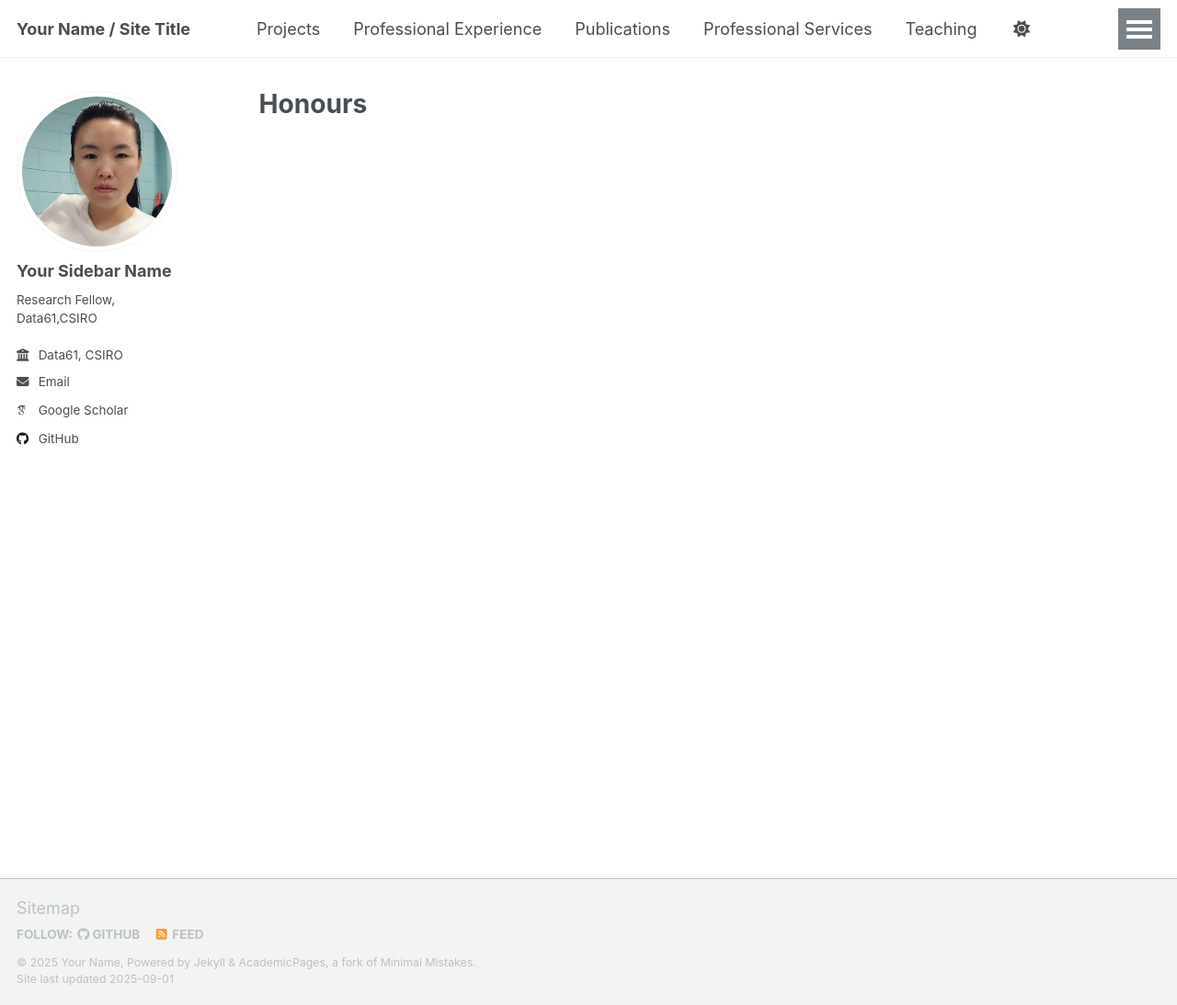
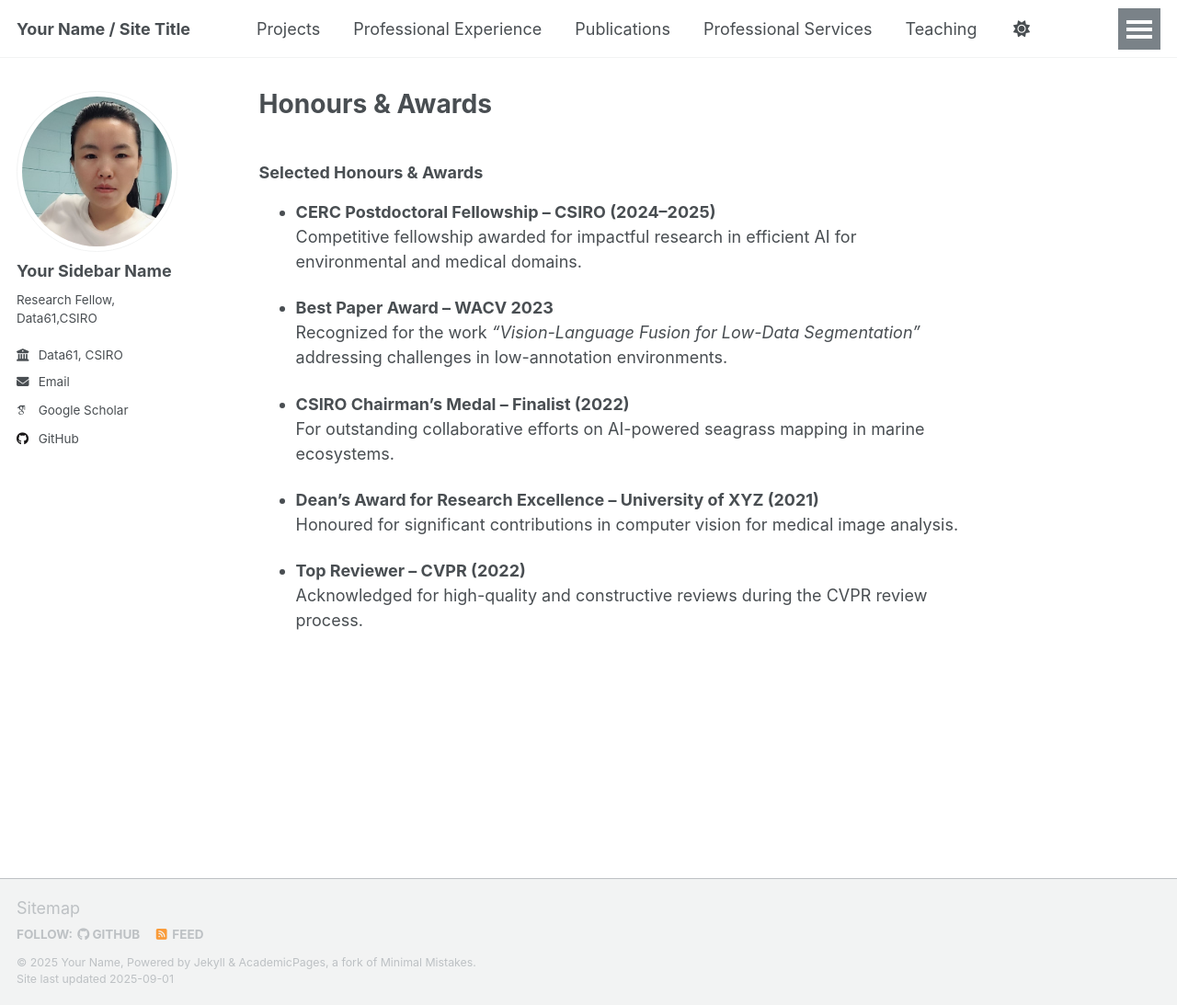
Before and after one commit to Miaohua9/Miaohua9.github.io, a Jekyll site: the page built from _pages/honours.md, in a window 1280 px wide and 1093 px high. Shown: the whole window at 92% size. Built offline with Jekyll 4.4.1, drawn with Linux system fonts in a browser that asks for light colours; some web fonts are replaced; a script that is not in the unit is left out.

Commit message:
Update honours.md

```diff
--- a/_pages/honours.md
+++ b/_pages/honours.md
@@ -1,15 +1,23 @@
 ---
 layout: single
-title: "Honours"
+title: "Honours & Awards"
 permalink: /honours/
 author_profile: true
 ---
 
-{% for honour in site.data.honours %}
-### {{ honour.title }}
-**Year:** {{ honour.year }}
-**Organization:** {{ honour.organization }}
+### Selected Honours & Awards
 
-{{ honour.description }}
+- **CERC Postdoctoral Fellowship – CSIRO (2024–2025)**
+  Competitive fellowship awarded for impactful research in efficient AI for environmental and medical domains.
 
-{% endfor %}
+- **Best Paper Award – WACV 2023**
+  Recognized for the work *“Vision-Language Fusion for Low-Data Segmentation”* addressing challenges in low-annotation environments.
+
+- **CSIRO Chairman’s Medal – Finalist (2022)**
+  For outstanding collaborative efforts on AI-powered seagrass mapping in marine ecosystems.
+
+- **Dean’s Award for Research Excellence – University of XYZ (2021)**
+  Honoured for significant contributions in computer vision for medical image analysis.
+
+- **Top Reviewer – CVPR (2022)**
+  Acknowledged for high-quality and constructive reviews during the CVPR review process.
```
